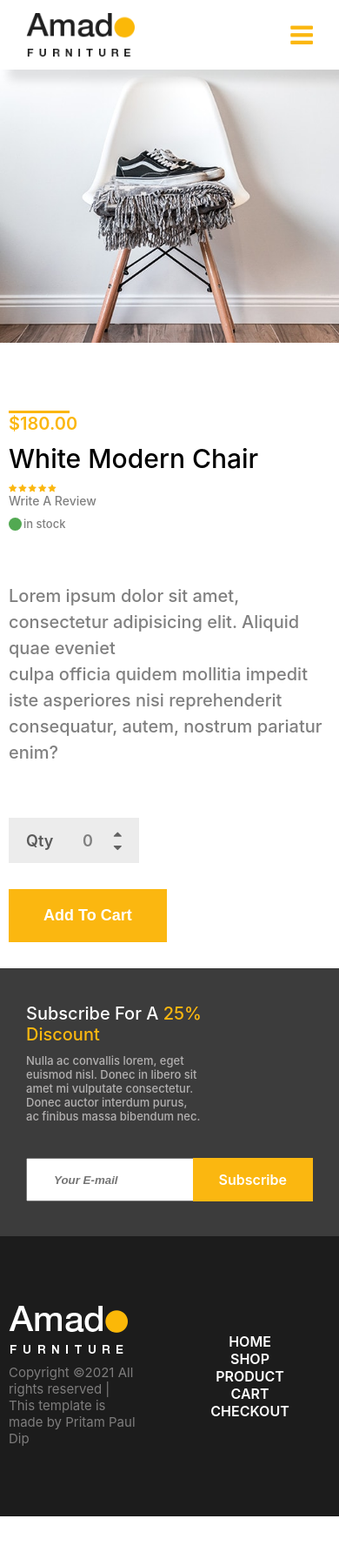
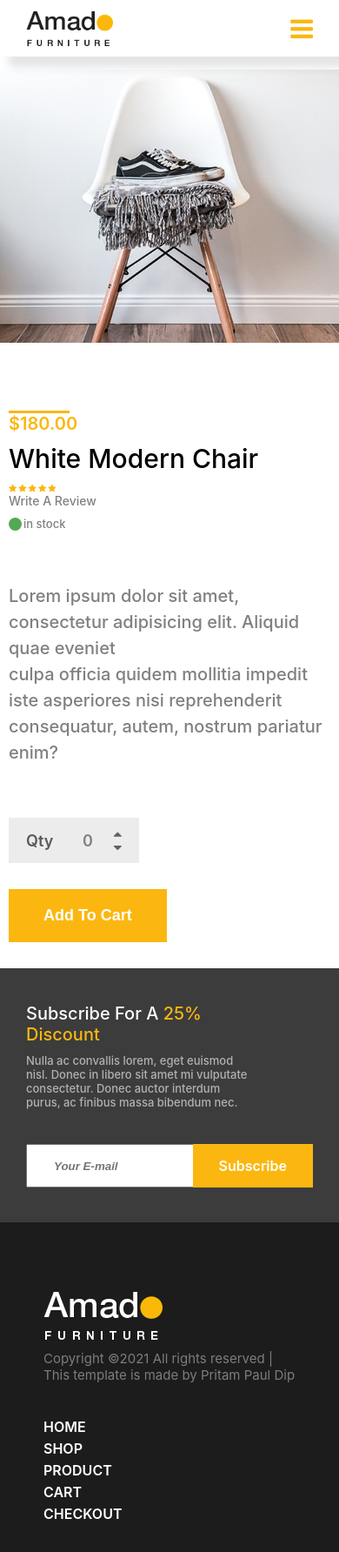
Before and after one commit to DipPal513/Amad-website, a React (Create React App) app: page /product in a window 390 px wide. Shown: the top 1784 px of the page at 87% size. Before the commit the page ends 1743 px from the top, so only its background shows below. Built offline with nearby package versions, Linux system fonts and the light colour scheme.

Commit message:
some designs are changed for responsiveness

```diff
--- a/src/Discount.css
+++ b/src/Discount.css
@@ -87,7 +87,7 @@
     }
     .discount_left p {
         font-size: 1.3rem;
-        max-width: 61%;
+        max-width: 80%;
     }
     .discount_right input {
         min-width: 13rem;
--- a/src/Footer.css
+++ b/src/Footer.css
@@ -1,7 +1,7 @@
 footer{
     background: #000000e3;
     color: #fff;
-    padding: 8rem 0;
+    padding: 8rem 4rem;
     width: 100%;
 }
 .left_footer,.right_footer{
@@ -32,13 +32,32 @@ footer{
 .right_footer ul li a.active{
     color: #fbb710;
 }
-@media screen and (max-width:525px) {
+@media screen and (max-width:720px){
+    /* footer{
+        padding: 8rem 5rem;
+    } */
+    .right_footer,.left_footer{
+        flex: 0 0 100%;
+
+    }
     .right_footer ul {
-        display: flex;
+
+        justify-content: space-between;
+    }
+    .left_footer{
+        margin-bottom: 4rem;
+    }
+}
+@media screen and (max-width:425px) {
+     .right_footer ul {
+        flex-direction: column;
+        align-items: flex-start;
+    }
+    .left_footer p {
         width: 100%;
-        align-items: center;
-        justify-content: space-evenly;
-        flex-direction: column;
     }
 
+    .right_footer ul li{
+        margin-bottom: .5rem;
+    }
 }
--- a/src/Navbar.css
+++ b/src/Navbar.css
@@ -166,7 +166,7 @@ ul li a:hover::after {
         width: 100%;
         align-items: center;
         justify-content: space-between;
-        height: 80px;
+        height: 65px;
         background: #ffffff;
         box-shadow: 20px 2px 10px 10px rgba(0, 0, 0, 0.11);
         z-index: 1200;
@@ -181,9 +181,11 @@ ul li a:hover::after {
 
 
     .mobile_nav img {
-        height: 50px;
+        height: 40px;
     }
-
+    .sideNav{
+        padding: 48px 34px;
+    }
     .sideNav .nav_close {
         display: block;
     }
```
